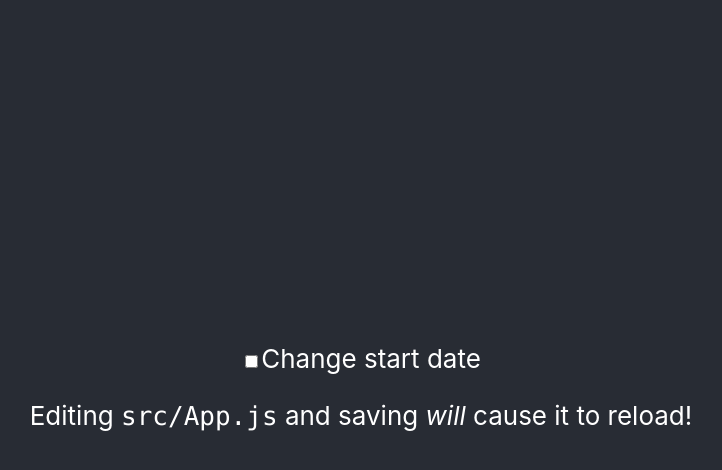
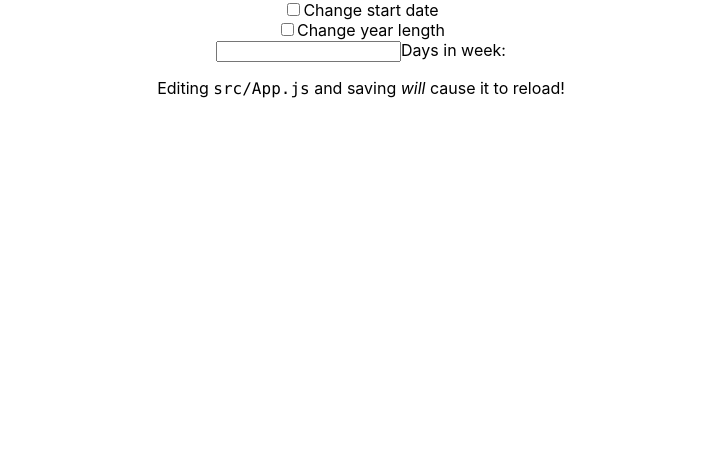
Before and after one commit to RMRattray/Calendar, a React (Create React App) app: page / in a window 1280 px wide. Shown: the top 470 px of the page, without its empty margins (279-1001 px from the left). Built offline with nearby package versions, Linux system fonts and the light colour scheme.

Commit message:
Added new react component - makes number of divs

```diff
--- a/src/App.js
+++ b/src/App.js
@@ -1,7 +1,15 @@
 import { useState } from 'react';
+import { React } from 'react';
 import './App.css';
 
-function StartDateBox( props ) {
+// A CheckHideBox takes in an object, props, with the following properties:
+// name - a name for the checkbox and its ID
+// label - the label for this checkbox
+// content - that which is hidden by the checkbox
+// style - the style object for the div hidden by the checkbox
+// It returns a larger div with a labeled checkbox that shows or hides
+// the given object
+function CheckHideBox( props ) {
 
   const [props_state, set_props_state] = useState( { ...props, ...{ "style": { "display": "none" } } } );
   const content_div = <div style={props_state["style"]}>{props_state["content"]}</div>;
@@ -13,19 +21,63 @@ function StartDateBox( props ) {
       set_props_state( {...props_state, ...{ "style": { ...props_state["style"], ...{ "display":"none" }}}});
     }
   }
-  const cbox = ( <input type="checkbox" name={props_state["name"]} onClick={handleChecking}></input> );
+  const cbox = ( <input type="checkbox" name={props_state["name"]} id={props_state["name"]}
+  onClick={handleChecking}></input> );
 
   return (
     <div>
       {cbox}
-      <label for="my_check">{props_state["label"]}</label><br />
+      <label for={props_state["name"]}>{props_state["label"]}</label><br />
       {content_div}
     </div>
   )
 }
 
+// Count Box produces a varying number of copies of a given div
+// and a step number input to control that quantity
+// It takes in the following parameters:
+// count - an initial count of the number
+// name - a name for the counter, its ID, and the IDs of wrapper divs cloning the content one
+// label - a label to go beside the counter
+// content - the div to be repeated so many times
+// it outputs a div containining divs called {name}_1, etc. contain copies of content_div
+function CountBox( props ) {
+
+  const [count, set_count] = useState(props["count"]);
+  const [go_children, set_children] = useState([]);
+
+  console.log(`Initial count: ${count}`);
+
+  const handleChange = (event) => {
+    let cur_count = go_children.length;
+    console.log(`count: ${count}\tcur_count: ${cur_count}\tevent_value: ${event.target.value}`);
+    if (cur_count > event.target.value) {
+      set_children(go_children.slice(0, event.target.value));
+    }
+    if (cur_count < event.target.value) {
+      let extras = [];
+      while (cur_count < event.target.value) {
+        extras.push( <div key={cur_count * 1 - 1} id={(cur_count * 1- 1) + "_" + props["name"]}>{props["content"]}</div>);
+        ++cur_count;
+      }
+      set_children([...go_children, ...extras]);
+    }
+    set_count(event.target.value);
+  }
+
+  const go_div = <div>
+    <input type="number" step="1" min="0" name={props["name"]} // value={count}
+      id={props["name"]} onChange={handleChange}></input>
+    <label for={props["name"]}>{props["label"]}</label>
+    {go_children}
+  </div>
+
+  return go_div;
+}
+
+// App is where the app is written
 function App() {
-  const content_changing = <div>
+  const date_input = <div>
     <label for="year_text">Year:</label>
     <input type="text" id="year_text" name="year_text"></input>
     <label for="month_text">Month:</label>
@@ -34,16 +86,21 @@ function App() {
     <input type="text" id="day_text" name="day_text"></input>
   </div>;
 
+  const year_len_input = <div>
+    <label for="year_days">Days in non-leap year:</label>
+    <input type="number" name="year_days" id="year_days" min="1"></input>
+  </div>
+
+  const week_day = <input type="text"></input>
+
   return (
     <div className="App">
-      <header className="App-header">
-        <StartDateBox param_name="Start date" label ="Change start date"
-        content = {content_changing}
-     />
-        <p>
-          Editing <code>src/App.js</code> and saving <em>will</em> cause it to reload!
-        </p>
-      </header>
+      <CheckHideBox name="start_date" label="Change start date" content = {date_input}/>
+      <CheckHideBox name="year_len" label="Change year length" content = {year_len_input}/>
+      <CountBox name="week_days" label = "Days in week:  " count="5" content = {week_day}/>
+      <p>
+        Editing <code>src/App.js</code> and saving <em>will</em> cause it to reload!
+      </p>
     </div>
   );
 }
```
